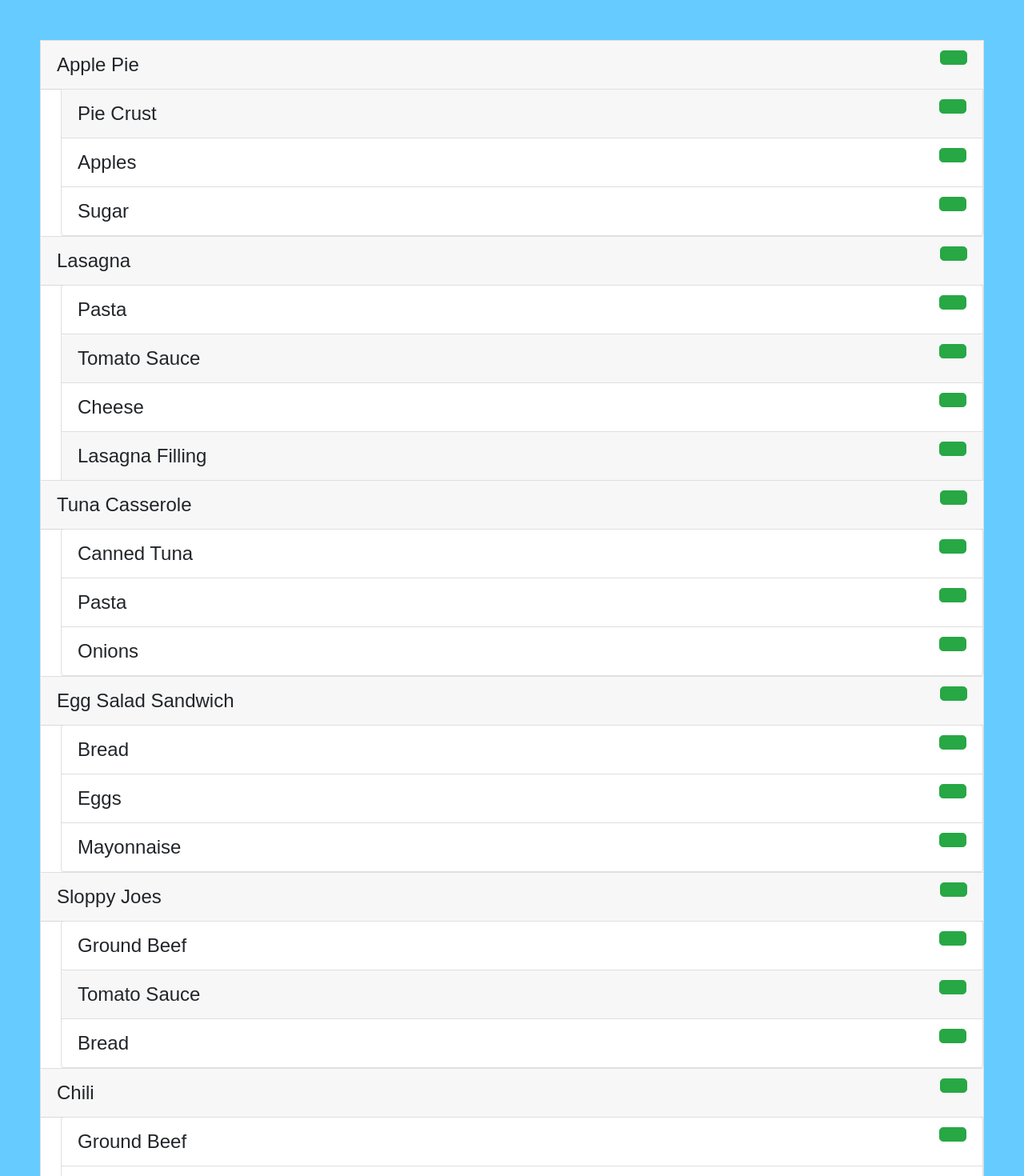
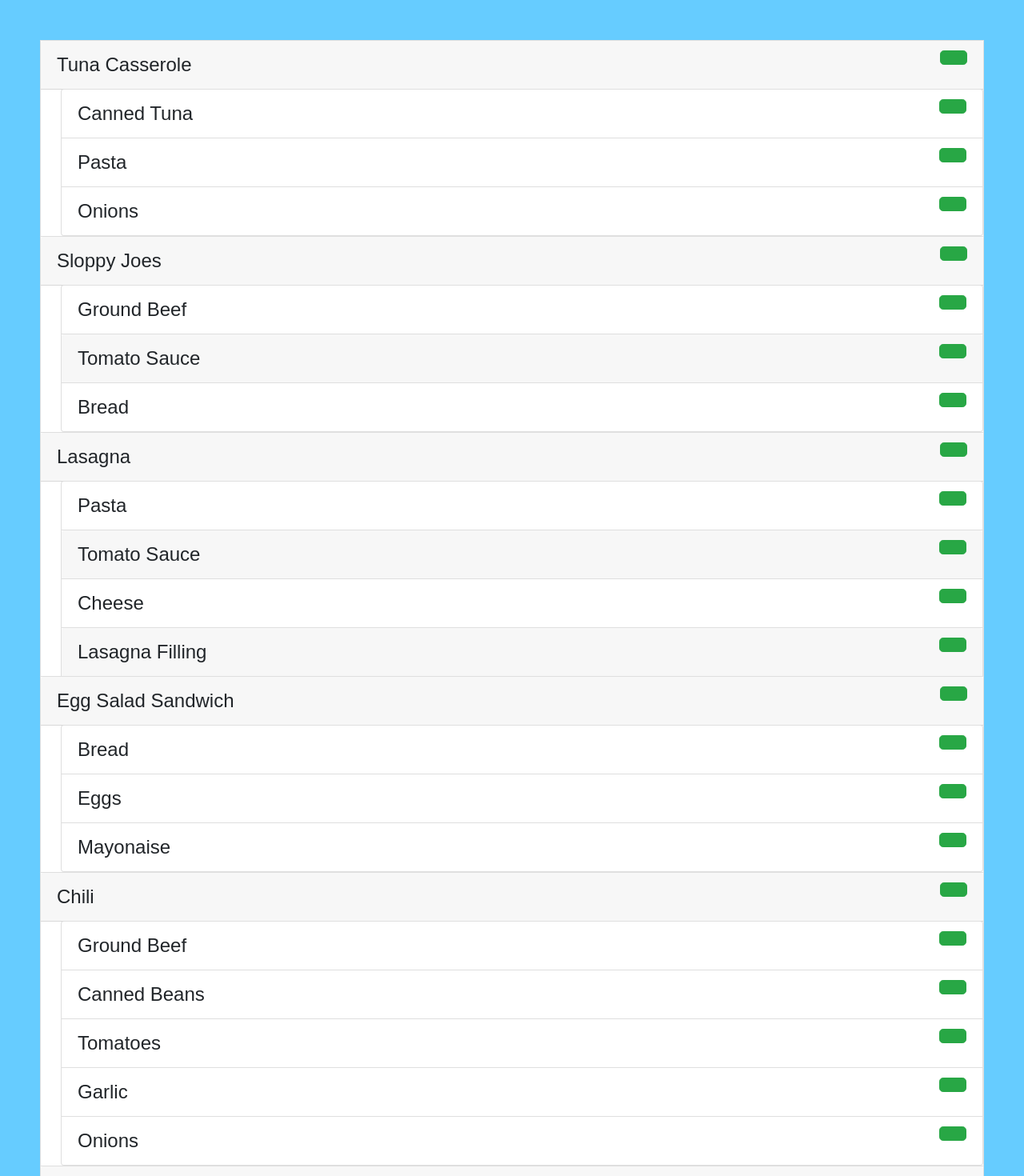
Before and after one commit to nate-trojian/shopping-mopup-server, a React (Create React App) app: page /player1 in a window 1280 px wide. Shown: the top 1470 px of the page at 80% size. Built offline with nearby package versions, Linux system fonts and the light colour scheme; some icons are missing.

Commit message:
Update item list

```diff
--- a/src/index.js
+++ b/src/index.js
@@ -6,115 +6,9 @@ import {BrowserRouter as Router, Route, Redirect } from 'react-router-dom';
 import App from './App';
 
 
-const player1Items = {
-  "Apple Pie": {
-    "Pie Crust": {
-      "Flour": null,
-      "Butter": null
-    },
-    "Apples": null,
-    "Sugar": null
-  },
-  "Lasagna": {
-    "Pasta": null,
-    "Tomato Sauce": {
-      "Tomatoes": null,
-      "Garlic": null
-    },
-    "Cheese": null,
-    "Lasagna Filling": {
-      "Ground Beef": null,
-      "Spinach": null
-    }
-  },
-  "Tuna Casserole": {
-    "Canned Tuna": null,
-    "Pasta": null,
-    "Onions": null
-  },
-  "Egg Salad Sandwich": {
-    "Bread": null,
-    "Eggs": null,
-    "Mayonnaise": null
-  },
-  "Sloppy Joes": {
-    "Ground Beef": null,
-    "Tomato Sauce": {
-      "Tomatoes": null,
-      "Garlic": null
-    },
-    "Bread": null
-  },
-  "Chili": {
-    "Ground Beef": null,
-    "Canned Beans": null,
-    "Tomatoes": null,
-    "Garlic": null,
-    "Onions": null
-  },
-  "Bread Pudding": {
-    "Bread": null,
-    "Sugar": null,
-    "Eggs": null,
-    "Milk": null
-  }
-};
+const player1Items = {"Tuna Casserole":{"Canned Tuna":null,"Pasta":null,"Onions":null},"Sloppy Joes":{"Ground Beef":null,"Tomato Sauce":{"Tomatoes":null,"Garlic":null},"Bread":null},"Lasagna":{"Pasta":null,"Tomato Sauce":{"Tomatoes":null,"Garlic":null},"Cheese":null,"Lasagna Filling":{"Ground Beef":null}},"Egg Salad Sandwich":{"Bread":null,"Eggs":null,"Mayonaise":null},"Chili":{"Ground Beef":null,"Canned Beans":null,"Tomatoes":null,"Garlic":null,"Onions":null},"Bread Pudding":{"Bread":null,"Sugar":null,"Eggs":null,"Milk":null},"Apple Pie":{"Pie Crust":{"Flour":null,"Butter":null},"Apples":null,"Sugar":null}};
 
-const player2Items = {
-  "Apple Pie": {
-    "Pie Crust": {
-      "Flour": null,
-      "Butter": null
-    },
-    "Apples": null,
-    "Sugar": null
-  },
-  "Lasagna": {
-    "Pasta": null,
-    "Tomato Sauce": {
-      "Tomatoes": null,
-      "Garlic": null
-    },
-    "Cheese": null,
-    "Lasagna Filling": {
-      "Ground Beef": null,
-      "Spinach": null
-    }
-  },
-  "Tuna Sandwich": {
-    "Bread": null,
-    "Canned Tuna": null,
-    "Mayonnaise": null
-  },
-  "Beef Stew":{
-    "Ground Beef": null,
-    "Potatoes": null,
-    "Carrots": null,
-    "Onions": null
-  },
-  "Carrot Cake": {
-    "Flour": null,
-    "Butter": null,
-    "Sugar": null,
-    "Carrots": null
-  },
-  "Quiche": {
-    "Pie Crust": {
-      "Flour": null,
-      "Butter": null
-    },
-    "Eggs": null,
-    "Cheese": null,
-    "Quiche Filling": {
-      "Spinach": null,
-      "Spam": null
-    }
-  },
-  "Pasta Salad": {
-    "Pasta": null,
-    "Mayonnaise": null
-  }
-};
+const player2Items = {"Tuna Sandwich":{"Canned Tuna":null,"Mayonaise":null,"Bread":null},"Pasta Salad":{"Pasta":null,"Mayonaise":null,"Onions":null,"Tomatoes":null},"Lasagna":{"Pasta":null,"Tomato Sauce":{"Tomatoes":null,"Garlic":null},"Cheese":null,"Lasagna Filling":{"Ground Beef":null}},"Carrot Cake":{"Flour":null,"Butter":null,"Sugar":null,"Carrots":null},"Beef Stew":{"Ground Beef":null,"Potatoes":null,"Carrots":null,"Onions":null},"Apple Pie":{"Pie Crust":{"Flour":null,"Butter":null},"Apples":null,"Sugar":null},"Quiche":{"Pie Crust":{"Flour":null,"Butter":null},"Eggs":null,"Cheese":null,"Quiche Filling":{"Spinach":null}}};
 
 
 ReactDOM.render(
```
